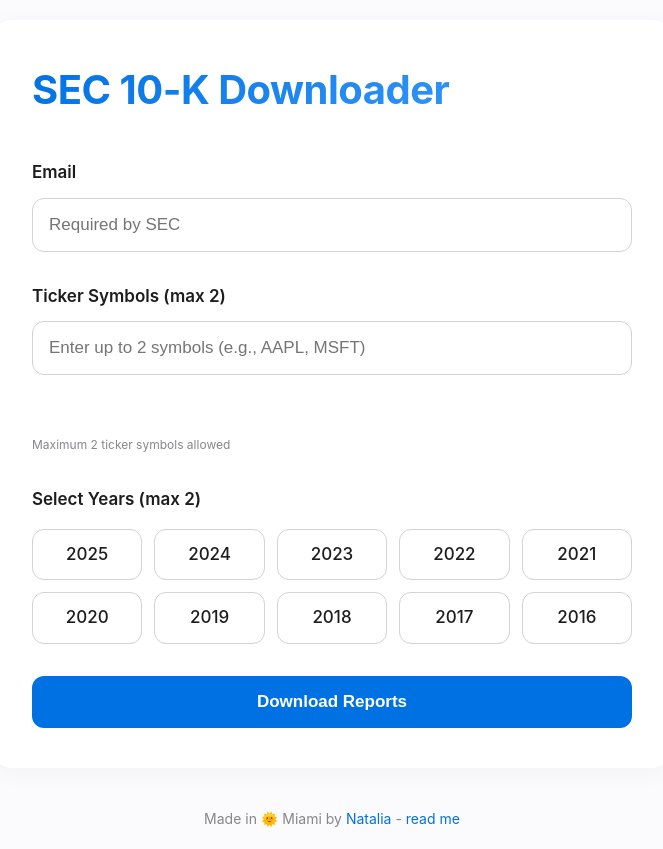
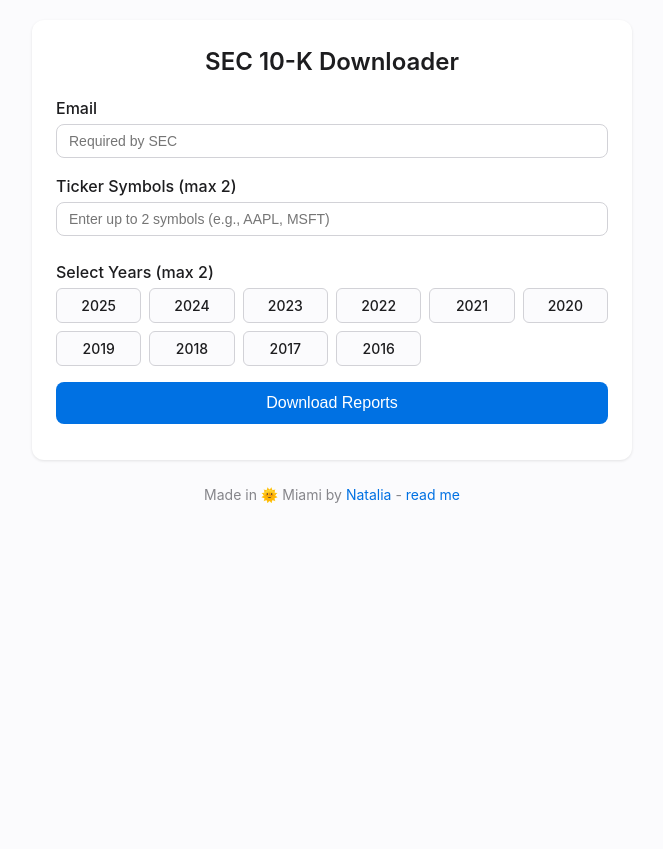
Before and after one commit to conradkbarrett/sec-10k, a Flask app: page / in a window 1280 px wide. Shown: the whole page, without its empty margins (308-971 px from the left). After the commit the page ends 503 px from the top, so only its background shows below. Run offline with Flask 3, Linux system fonts and the light colour scheme.

Commit message:
Remove redundant hint text and tighten spacing

```diff
--- a/templates/index.html
+++ b/templates/index.html
@@ -34,117 +34,85 @@
         }
 
         .container {
-            max-width: 680px;
+            max-width: 600px;
             margin: 0 auto;
-            padding: 40px;
             background: var(--surface-color);
-            border-radius: 20px;
-            box-shadow: 0 4px 24px rgba(0, 0, 0, 0.04);
+            padding: 24px;
+            border-radius: 12px;
+            box-shadow: 0 1px 3px rgba(0, 0, 0, 0.1);
         }
 
         h1 {
-            font-size: 40px;
-            font-weight: 700;
-            letter-spacing: -0.5px;
-            margin-bottom: 40px;
-            background: linear-gradient(135deg, #0071E3 0%, #42A1FF 100%);
-            -webkit-background-clip: text;
-            -webkit-text-fill-color: transparent;
+            font-size: 24px;
+            font-weight: 600;
+            margin-bottom: 16px;
+            text-align: center;
         }
 
         .form-group {
-            margin-bottom: 32px;
+            margin-bottom: 16px;
         }
 
         label {
             display: block;
-            font-size: 17px;
-            font-weight: 600;
-            color: var(--text-primary);
-            margin-bottom: 12px;
+            font-weight: 500;
+            margin-bottom: 4px;
         }
 
         .input-wrapper {
             position: relative;
-            margin-bottom: 8px;
         }
 
-        input {
+        input[type="email"],
+        input[type="text"] {
             width: 100%;
-            padding: 16px;
-            font-size: 17px;
+            padding: 8px 12px;
             border: 1px solid var(--border-color);
-            border-radius: 12px;
-            background-color: var(--surface-color);
-            transition: all 0.2s ease;
-            appearance: none;
-            -webkit-appearance: none;
+            border-radius: 8px;
+            font-size: 14px;
+            transition: border-color 0.2s;
         }
 
-        input:focus {
+        input[type="email"]:focus,
+        input[type="text"]:focus {
+            border-color: var(--primary-color);
             outline: none;
-            border-color: var(--primary-color);
-            box-shadow: 0 0 0 4px rgba(0, 113, 227, 0.1);
         }
 
         .ticker-container {
             display: flex;
             flex-wrap: wrap;
             gap: 8px;
-            margin-top: 12px;
-            min-height: 44px;
-            padding: 4px;
+            margin-top: 8px;
         }
 
         .ticker {
+            background: var(--primary-color);
+            color: white;
+            padding: 4px 8px;
+            border-radius: 4px;
+            font-size: 14px;
             display: inline-flex;
             align-items: center;
-            background: rgba(0, 113, 227, 0.1);
-            color: var(--primary-color);
-            padding: 8px 12px;
-            border-radius: 8px;
-            font-size: 15px;
-            font-weight: 500;
-            transition: all 0.2s ease;
-            animation: tickerAppear 0.3s ease forwards;
-        }
-
-        @keyframes tickerAppear {
-            from {
-                opacity: 0;
-                transform: scale(0.9);
-            }
-            to {
-                opacity: 1;
-                transform: scale(1);
-            }
+            animation: fadeIn 0.2s ease-out;
         }
 
         .ticker .remove {
-            margin-left: 8px;
-            width: 20px;
-            height: 20px;
-            border-radius: 50%;
-            background: var(--primary-color);
-            color: white;
-            display: inline-flex;
-            align-items: center;
-            justify-content: center;
+            margin-left: 6px;
             cursor: pointer;
-            font-size: 14px;
-            transition: all 0.2s ease;
+            opacity: 0.8;
+            transition: opacity 0.2s;
         }
 
         .ticker .remove:hover {
-            background: var(--primary-hover);
-            transform: scale(1.1);
+            opacity: 1;
         }
 
         .years-grid {
             display: grid;
-            grid-template-columns: repeat(auto-fill, minmax(100px, 1fr));
-            gap: 12px;
-            margin-top: 16px;
+            grid-template-columns: repeat(auto-fill, minmax(80px, 1fr));
+            gap: 8px;
+            margin-top: 4px;
         }
 
         .year-checkbox {
@@ -154,63 +122,48 @@
         .year-checkbox input[type="checkbox"] {
             position: absolute;
             opacity: 0;
-            width: 100%;
-            height: 100%;
             cursor: pointer;
         }
 
         .year-checkbox label {
-            display: flex;
-            align-items: center;
-            justify-content: center;
-            padding: 12px;
-            background: var(--surface-color);
+            display: block;
+            padding: 6px 12px;
+            background: var(--background-color);
             border: 1px solid var(--border-color);
-            border-radius: 12px;
-            font-size: 17px;
-            font-weight: 500;
-            color: var(--text-primary);
-            transition: all 0.2s ease;
+            border-radius: 6px;
+            text-align: center;
             cursor: pointer;
+            transition: all 0.2s;
+            font-size: 14px;
             margin: 0;
-            user-select: none;
         }
 
         .year-checkbox input[type="checkbox"]:checked + label {
             background: var(--primary-color);
             color: white;
             border-color: var(--primary-color);
-            transform: scale(1.05);
-        }
-
-        .year-checkbox input[type="checkbox"]:focus + label {
-            box-shadow: 0 0 0 4px rgba(0, 113, 227, 0.1);
         }
 
         button {
             width: 100%;
-            padding: 16px 32px;
-            font-size: 17px;
-            font-weight: 600;
+            padding: 12px;
+            background: var(--primary-color);
             color: white;
-            background: var(--primary-color);
             border: none;
-            border-radius: 12px;
+            border-radius: 8px;
+            font-size: 16px;
+            font-weight: 500;
             cursor: pointer;
-            transition: all 0.2s ease;
+            transition: background-color 0.2s;
             display: flex;
             align-items: center;
             justify-content: center;
             gap: 8px;
+            margin-top: 16px;
         }
 
         button:hover {
             background: var(--primary-hover);
-            transform: translateY(-1px);
-        }
-
-        button:active {
-            transform: translateY(0);
         }
 
         button:disabled {
@@ -219,89 +172,42 @@
         }
 
         .loading {
-            width: 20px;
-            height: 20px;
-            border: 2px solid rgba(255,255,255,0.3);
+            width: 16px;
+            height: 16px;
+            border: 2px solid rgba(255, 255, 255, 0.3);
             border-radius: 50%;
             border-top-color: white;
-            animation: spin 0.8s linear infinite;
+            animation: spin 1s linear infinite;
+        }
+
+        #status {
+            margin-top: 12px;
+            text-align: center;
+            font-size: 14px;
+        }
+
+        #status.error {
+            color: var(--error-color);
+        }
+
+        #status.success {
+            color: var(--success-color);
         }
 
         @keyframes spin {
-            to { transform: rotate(360deg); }
+            to {
+                transform: rotate(360deg);
+            }
         }
 
-        #status {
-            margin-top: 20px;
-            padding: 16px;
-            border-radius: 12px;
-            font-size: 15px;
-            font-weight: 500;
-            display: none;
-            animation: statusAppear 0.3s ease forwards;
-        }
-
-        @keyframes statusAppear {
+        @keyframes fadeIn {
             from {
                 opacity: 0;
-                transform: translateY(10px);
+                transform: translateY(4px);
             }
             to {
                 opacity: 1;
                 transform: translateY(0);
-            }
-        }
-
-        .error {
-            background: rgba(255, 59, 48, 0.1);
-            color: var(--error-color);
-        }
-
-        .success {
-            background: rgba(40, 205, 65, 0.1);
-            color: var(--success-color);
-        }
-
-        @media (max-width: 768px) {
-            body {
-                padding: 16px;
-            }
-
-            .container {
-                padding: 24px;
-                border-radius: 16px;
-            }
-
-            h1 {
-                font-size: 32px;
-                margin-bottom: 32px;
-            }
-
-            .years-grid {
-                grid-template-columns: repeat(auto-fill, minmax(80px, 1fr));
-                gap: 8px;
-            }
-
-            .year-checkbox label {
-                padding: 10px;
-                font-size: 15px;
-            }
-
-            input {
-                font-size: 16px;
-                padding: 14px;
-            }
-
-            button {
-                padding: 14px 28px;
-                font-size: 16px;
-            }
-        }
-
-        @media (hover: none) {
-            .ticker .remove {
-                width: 24px;
-                height: 24px;
             }
         }
 
@@ -310,37 +216,37 @@
             height: 4px;
             background: var(--border-color);
             border-radius: 2px;
-            margin: 20px 0;
+            margin: 12px 0;
             overflow: hidden;
         }
+
         .progress {
             width: 0%;
             height: 100%;
             background: var(--primary-color);
             transition: width 0.3s ease;
         }
+
         .progress-status {
             font-size: 14px;
             color: var(--text-secondary);
             text-align: center;
         }
+
         footer {
-            margin-top: 40px;
+            margin-top: 24px;
             text-align: center;
             color: var(--text-secondary);
             font-size: 14px;
         }
+
         footer a {
             color: var(--primary-color);
             text-decoration: none;
         }
+
         footer a:hover {
             text-decoration: underline;
-        }
-        .hint {
-            color: var(--text-secondary);
-            font-size: 12px;
-            margin-top: 4px;
         }
     </style>
 </head>
@@ -359,7 +265,6 @@
                 <input type="text" id="tickers" placeholder="Enter up to 2 symbols (e.g., AAPL, MSFT)" required>
             </div>
             <div id="ticker-container" class="ticker-container"></div>
-            <small class="hint">Maximum 2 ticker symbols allowed</small>
         </div>
         <div class="form-group">
             <label>Select Years (max 2)</label>
```
